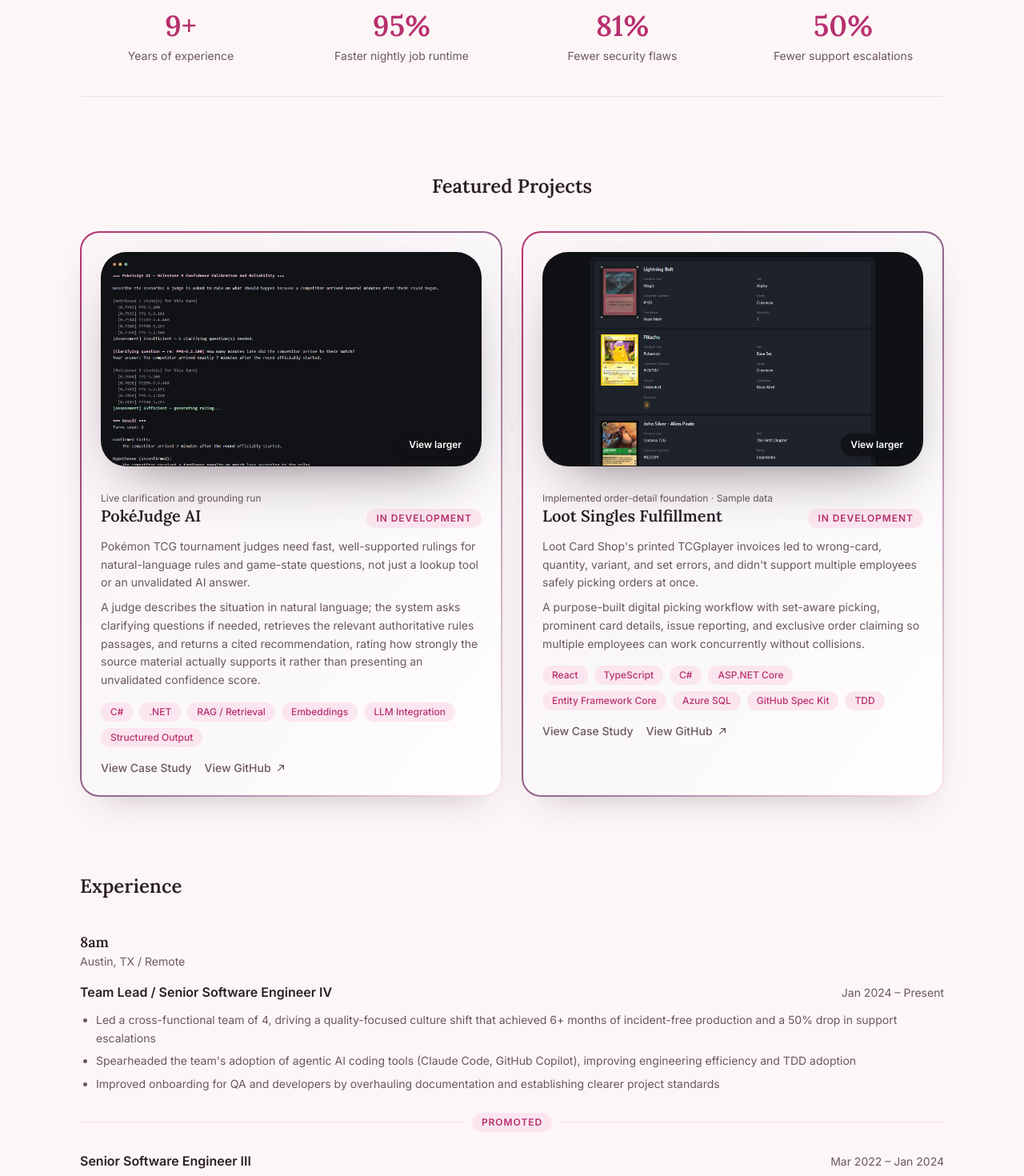
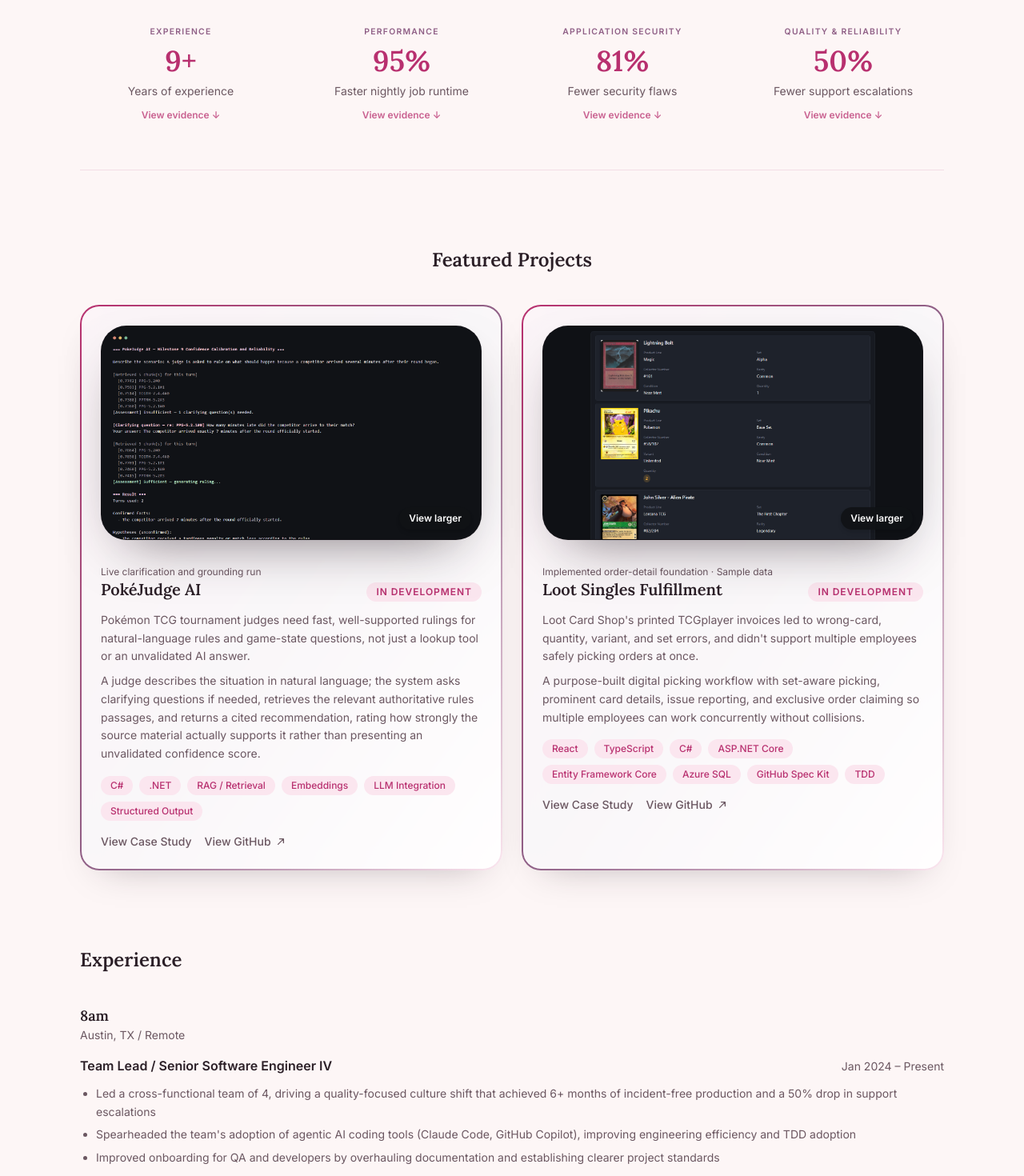
Before and after one commit to jkhaynes/PortfolioWebsite, a Next.js app: page / in a window 1280 px wide. Shown: the part 720-2190 px from the top of the page at 80% size. Built offline with nearby package versions, Linux system fonts and the light colour scheme.

Commit message:
feat: link impact metrics to experience

```diff
--- a/src/app/globals.css
+++ b/src/app/globals.css
@@ -100,6 +100,30 @@
     background: rgba(43, 31, 39, 0.78);
     backdrop-filter: blur(4px);
   }
+
+  .impact-target {
+    scroll-margin-top: 6rem;
+    border-radius: 0.5rem;
+  }
+
+  .impact-target:target {
+    animation: impact-target-pulse 1.6s ease-out;
+  }
+}
+
+@keyframes impact-target-pulse {
+  0%,
+  35% {
+    background: color-mix(in srgb, var(--color-accent-soft) 72%, transparent);
+    outline: 2px solid var(--color-accent);
+    outline-offset: 0.35rem;
+  }
+
+  100% {
+    background: transparent;
+    outline: 2px solid transparent;
+    outline-offset: 0.35rem;
+  }
 }
 
 @media (prefers-reduced-motion: reduce) {
@@ -111,4 +135,11 @@
     transition-duration: 0.01ms !important;
     scroll-behavior: auto !important;
   }
+
+  .impact-target:target {
+    animation: none;
+    background: color-mix(in srgb, var(--color-accent-soft) 72%, transparent);
+    outline: 2px solid var(--color-accent);
+    outline-offset: 0.35rem;
+  }
 }
--- a/src/app/page.tsx
+++ b/src/app/page.tsx
@@ -3,6 +3,7 @@
 import Container from "@/components/Container";
 import ExperienceEntry from "@/components/ExperienceEntry";
 import Grid from "@/components/Grid";
+import ImpactMetricLink from "@/components/ImpactMetricLink";
 import Nav from "@/components/Nav";
 import ProjectShowcase from "@/components/ProjectShowcase";
 import TextLink from "@/components/TextLink";
@@ -42,11 +43,31 @@
 ];
 
 const stats = [
-  { value: "9+", label: "Years of experience" },
-  { value: "95%", label: "Faster nightly job runtime" },
-  { value: "81%", label: "Fewer security flaws" },
-  { value: "50%", label: "Fewer support escalations" },
-];
+  {
+    value: "9+",
+    label: "Years of experience",
+    category: "Experience",
+    href: "#experience-heading",
+  },
+  {
+    value: "95%",
+    label: "Faster nightly job runtime",
+    category: "Performance",
+    href: "#impact-nightly-job",
+  },
+  {
+    value: "81%",
+    label: "Fewer security flaws",
+    category: "Application Security",
+    href: "#impact-security-flaws",
+  },
+  {
+    value: "50%",
+    label: "Fewer support escalations",
+    category: "Quality & Reliability",
+    href: "#impact-support-escalations",
+  },
+] as const;
 
 const experience = [
   {
@@ -59,7 +80,10 @@
         period: "Jan 2024 – Present",
         anchorId: "experience-8am-team-lead",
         bullets: [
-          "Led a cross-functional team of 4, driving a quality-focused culture shift that achieved 6+ months of incident-free production and a 50% drop in support escalations",
+          {
+            text: "Led a cross-functional team of 4, driving a quality-focused culture shift that achieved 6+ months of incident-free production and a 50% drop in support escalations",
+            anchorId: "impact-support-escalations",
+          },
           "Spearheaded the team's adoption of agentic AI coding tools (Claude Code, GitHub Copilot), improving engineering efficiency and TDD adoption",
           "Improved onboarding for QA and developers by overhauling documentation and establishing clearer project standards",
         ],
@@ -69,7 +93,10 @@
         period: "Mar 2022 – Jan 2024",
         anchorId: "experience-8am-senior-iii",
         bullets: [
-          "Optimized a high-volume nightly job, cutting runtime by 95%",
+          {
+            text: "Optimized a high-volume nightly job, cutting runtime by 95%",
+            anchorId: "impact-nightly-job",
+          },
           "Implemented Single Sign-On (SSO) for the payment processor, integrating with clients' existing identity providers to streamline authentication",
         ],
       },
@@ -86,7 +113,10 @@
         anchorId: "experience-proplanner-lead-developer",
         bullets: [
           "Designed and supported an Identity and Access Management service, configuring SAML/OIDC connections for all clients",
-          "Led a team that reduced security vulnerabilities by 81% across all applications",
+          {
+            text: "Led a team that reduced security vulnerabilities by 81% across all applications",
+            anchorId: "impact-security-flaws",
+          },
           "Engaged directly with clients to gather feature requirements and resolve deployment issues",
         ],
       },
@@ -209,12 +239,7 @@
             </h2>
             <div className="grid grid-cols-2 gap-6 border-y border-border py-10 sm:grid-cols-4">
               {stats.map((stat) => (
-                <div key={stat.label} className="text-center">
-                  <p className="font-display text-3xl font-semibold text-accent sm:text-4xl">
-                    {stat.value}
-                  </p>
-                  <p className="mt-2 text-sm text-muted">{stat.label}</p>
-                </div>
+                <ImpactMetricLink key={stat.label} {...stat} />
               ))}
             </div>
           </Container>
@@ -239,7 +264,11 @@
 
         <section id="experience" className="pb-24">
           <Container className="max-w-3xl">
-            <h2 className="mb-10 font-display text-2xl font-semibold text-foreground">
+            <h2
+              id="experience-heading"
+              tabIndex={-1}
+              className="impact-target mb-10 font-display text-2xl font-semibold text-foreground"
+            >
               Experience
             </h2>
             <div className="space-y-10">
--- a/src/components/ExperienceEntry.tsx
+++ b/src/components/ExperienceEntry.tsx
@@ -3,8 +3,13 @@
 export type ExperienceRole = {
   role: string;
   period: string;
-  bullets: string[];
+  bullets: Array<string | ExperienceBullet>;
   /** Present only on roles that need a stable, focusable link target (e.g. for Impact-metric deep links). */
+  anchorId?: string;
+};
+
+export type ExperienceBullet = {
+  text: string;
   anchorId?: string;
 };
 
@@ -17,6 +22,33 @@
 
 const roleHeadingFocusStyles =
   "focus:outline-none focus-visible:outline focus-visible:outline-2 focus-visible:outline-offset-4 focus-visible:outline-accent";
+
+function ExperienceBulletList({
+  bullets,
+}: {
+  bullets: ExperienceRole["bullets"];
+}) {
+  return (
+    <ul className="mt-3 list-disc space-y-1.5 pl-5 text-sm leading-relaxed text-muted">
+      {bullets.map((bullet) => {
+        const text = typeof bullet === "string" ? bullet : bullet.text;
+        const anchorId =
+          typeof bullet === "string" ? undefined : bullet.anchorId;
+
+        return (
+          <li
+            key={text}
+            id={anchorId}
+            tabIndex={anchorId ? -1 : undefined}
+            className={anchorId ? "impact-target" : undefined}
+          >
+            {text}
+          </li>
+        );
+      })}
+    </ul>
+  );
+}
 
 export default function ExperienceEntry({
   company,
@@ -47,11 +79,7 @@
       <p className="text-sm text-muted">{location}</p>
 
       {isSingleRole ? (
-        <ul className="mt-3 list-disc space-y-1.5 pl-5 text-sm leading-relaxed text-muted">
-          {roles[0].bullets.map((bullet) => (
-            <li key={bullet}>{bullet}</li>
-          ))}
-        </ul>
+        <ExperienceBulletList bullets={roles[0].bullets} />
       ) : (
         <div className="mt-4 space-y-6">
           {roles.map((role, index) => (
@@ -75,11 +103,7 @@
                 </h4>
                 <p className="text-sm text-muted">{role.period}</p>
               </div>
-              <ul className="mt-3 list-disc space-y-1.5 pl-5 text-sm leading-relaxed text-muted">
-                {role.bullets.map((bullet) => (
-                  <li key={bullet}>{bullet}</li>
-                ))}
-              </ul>
+              <ExperienceBulletList bullets={role.bullets} />
             </div>
           ))}
         </div>
--- /dev/null
+++ b/src/components/ImpactMetricLink.tsx
@@ -0,0 +1,73 @@
+"use client";
+
+import type { MouseEvent } from "react";
+
+type ImpactMetricLinkProps = {
+  value: string;
+  label: string;
+  category: string;
+  href: `#${string}`;
+};
+
+export default function ImpactMetricLink({
+  value,
+  label,
+  category,
+  href,
+}: ImpactMetricLinkProps) {
+  function handleClick(event: MouseEvent<HTMLAnchorElement>) {
+    if (
+      event.button !== 0 ||
+      event.metaKey ||
+      event.ctrlKey ||
+      event.shiftKey ||
+      event.altKey
+    ) {
+      return;
+    }
+
+    const target = document.getElementById(href.slice(1));
+    if (!target) return;
+
+    event.preventDefault();
+
+    if (window.location.hash !== href) {
+      window.history.pushState(null, "", href);
+    }
+
+    const prefersReducedMotion = window.matchMedia(
+      "(prefers-reduced-motion: reduce)",
+    ).matches;
+
+    if (!prefersReducedMotion && window.location.hash === href) {
+      target.style.animation = "none";
+      void target.offsetWidth;
+      target.style.removeProperty("animation");
+    }
+    target.scrollIntoView({
+      behavior: prefersReducedMotion ? "auto" : "smooth",
+      block: "start",
+    });
+    target.focus({ preventScroll: true });
+  }
+
+  return (
+    <a
+      href={href}
+      onClick={handleClick}
+      aria-label={`Impact metric: ${value} ${label}. Category: ${category}`}
+      className="group flex h-full min-h-40 flex-col items-center justify-center rounded-2xl px-3 py-5 text-center transition-[background-color,box-shadow,transform] duration-300 hover:bg-accent-soft/45 motion-safe:hover:-translate-y-0.5 focus-visible:outline focus-visible:outline-2 focus-visible:outline-offset-2 focus-visible:outline-accent"
+    >
+      <span className="text-[0.65rem] font-semibold uppercase tracking-[0.12em] text-accent-secondary">
+        {category}
+      </span>
+      <span className="mt-2 font-display text-3xl font-semibold text-accent sm:text-4xl">
+        {value}
+      </span>
+      <span className="mt-2 text-sm text-muted">{label}</span>
+      <span className="mt-3 text-xs font-semibold text-accent opacity-75 transition-opacity group-hover:opacity-100">
+        View evidence <span aria-hidden="true">↓</span>
+      </span>
+    </a>
+  );
+}
--- a/src/components/case-study/CaseStudyMedia.tsx
+++ b/src/components/case-study/CaseStudyMedia.tsx
@@ -18,7 +18,7 @@
 
 type NativeCommandProps = React.ButtonHTMLAttributes<HTMLButtonElement> & {
   command: "show-modal" | "close";
-  commandFor: string;
+  commandfor: string;
 };
 
 export default function CaseStudyMedia({
@@ -39,11 +39,11 @@
   const dialogId = useId();
   const openCommandProps: NativeCommandProps = {
     command: "show-modal",
-    commandFor: dialogId,
+    commandfor: dialogId,
   };
   const closeCommandProps: NativeCommandProps = {
     command: "close",
-    commandFor: dialogId,
+    commandfor: dialogId,
   };
 
   function handleClose() {
```
Also changed, not shown: 2 other files (tests, documents, lock files or other folders).
